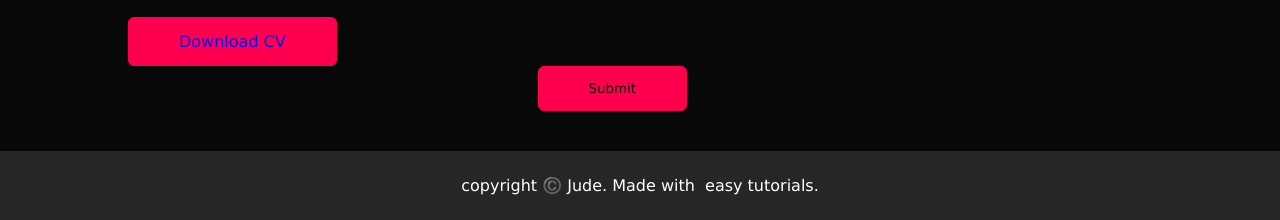
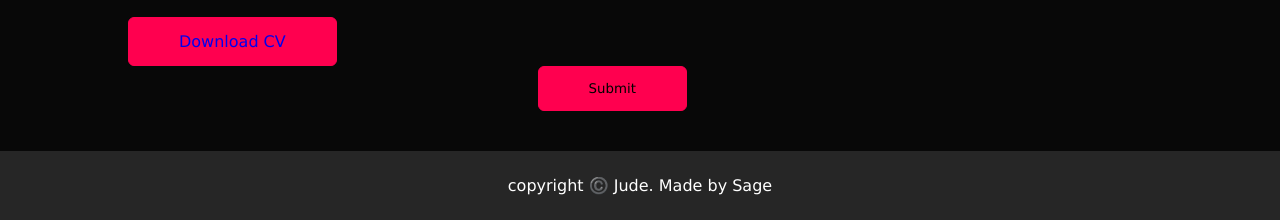
Before and after one commit to 3rd-Sage/my-project, a plain HTML site: page index.html in a window 1280 px wide. Shown: the part 3015-3235 px from the top of the page. Drawn offline with Linux system fonts and the light colour scheme; some icons are missing.

Commit message:
Update index.html

```diff
--- a/index.html
+++ b/index.html
@@ -169,7 +169,7 @@
       </div>
    </div>
    <div class="copyright">
-      <p>copyright ©️ Jude. Made with <i class="fa-solid fa-snake"></i> easy tutorials.</p>
+      <p>copyright ©️ Jude. Made by <i class="fa-solid fa-snake"></i>Sage</p>
    </div>
 </div>
 
```
